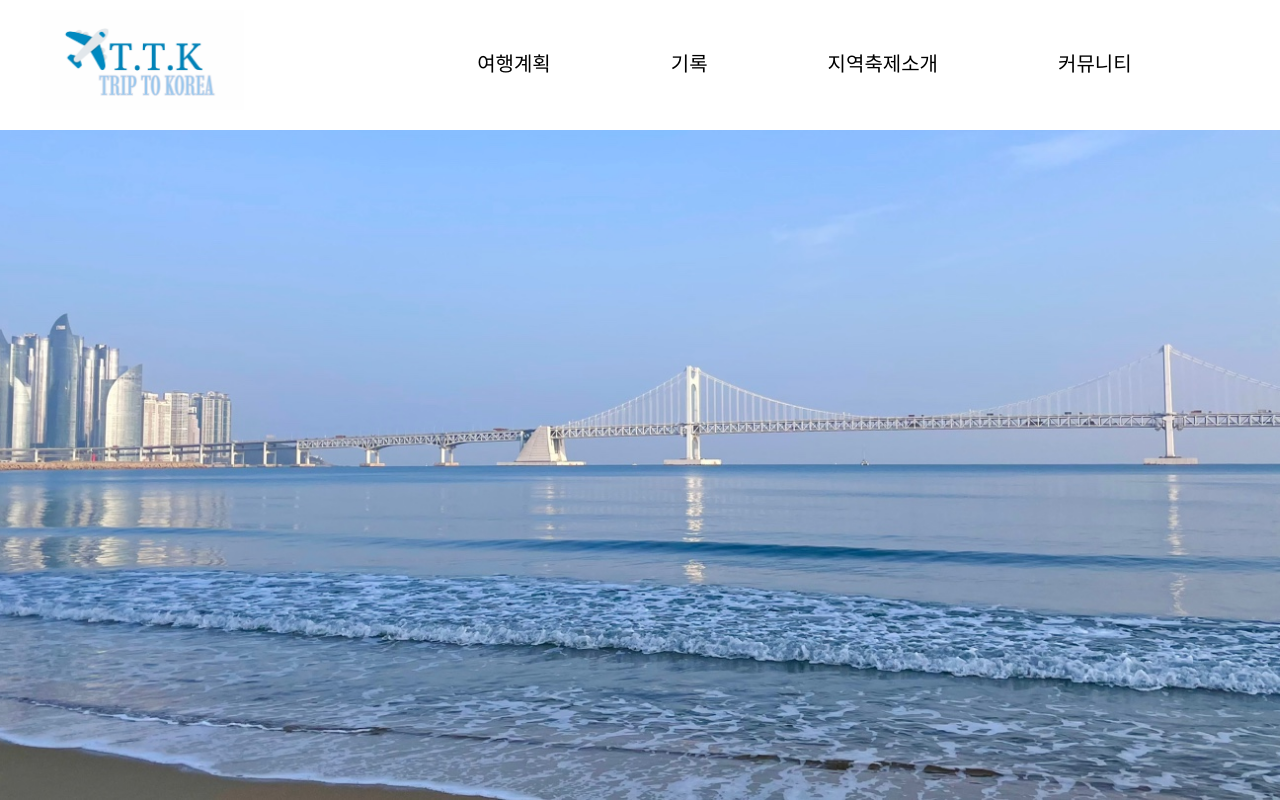
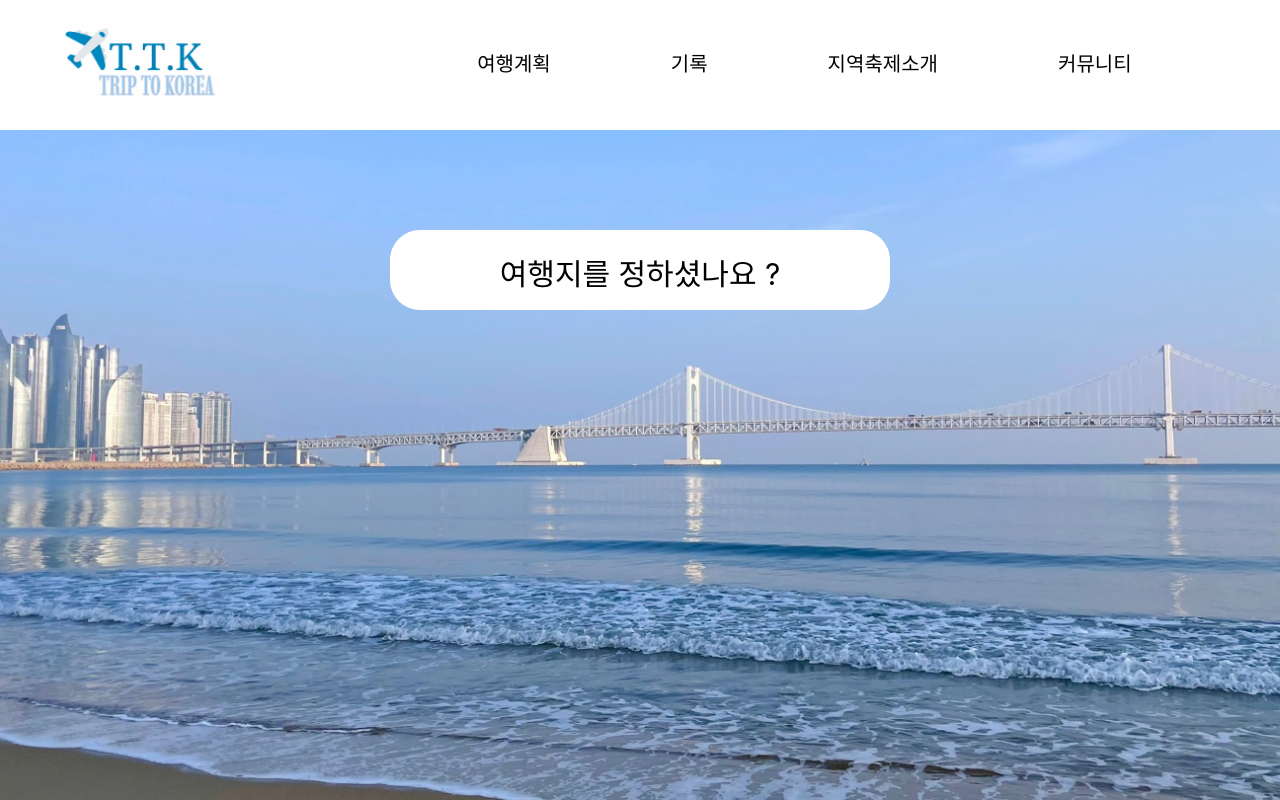
Before and after one commit to Letgojo/Web_project, a React (Create React App) app in the folder letgotrip/: page /TripPlan in a window 1280 px wide. Shown: the top 800 px of the page. Built offline with nearby package versions, Linux system fonts and the light colour scheme.

Commit message:
비밀번호

```diff
--- a/letgotrip/src/App.js
+++ b/letgotrip/src/App.js
@@ -10,6 +10,7 @@ import Pwdfind from './components/Pwdfind.jsx';
 import Communityform from './components/Communityform.jsx';
 import { firestore } from "./firebase";
 import Localfestival from './components/Localfestival';
+import TripPlan from './components/TripPlan.jsx';
 const App = () => {
   useEffect(()=> {
     console.log(firestore);
@@ -27,6 +28,7 @@ const App = () => {
       <Route path="/Login/Pwdfind" element={<Pwdfind />} />
       <Route path="/Community" element={<Communityform />} />
       <Route path="/localfestival" element={<Localfestival />} />
+      <Route path='/TripPlan' element={<TripPlan />}/>
       </Routes>
     </div>
   );
--- a/letgotrip/src/components/Header.jsx
+++ b/letgotrip/src/components/Header.jsx
@@ -52,7 +52,7 @@ const Header = ({chlidren}) => {
         <Template>
         <Link to="/"style={{ textDecoration:"none",color:"black"}}><Logo><MainLogo1 src={MainLogo} alt="Logo" /></Logo></Link>
         <HeaderUl>
-            <Category>여행계획</Category>
+            <Link to="/TripPlan" style={{textDecoration:"none",color:"black"}}><Category>여행계획</Category></Link>
             <Category>기록</Category>
             <Link to="/localfestival" style={{textDecoration:"none",color:"black"}}><Category>지역축제소개</Category></Link>
             <Link to="/Community"style={{textDecoration:"none",color:"black"}}><Category>커뮤니티</Category></Link>
--- a/letgotrip/src/components/Pwdfind.jsx
+++ b/letgotrip/src/components/Pwdfind.jsx
@@ -1,6 +1,7 @@
 import React,{useState} from 'react';
 import styled from 'styled-components';
 import { Link } from 'react-router-dom';
+import { firestore } from '../firebase';
 const Template  = styled.div`
     width : 699px;
     height : 569px;
@@ -45,7 +46,7 @@ const Email = styled.input`
     width : 400px;
     margin : 0px 10px 0 10px;
 `
-const Okbutton = styled.div`
+const Okbutton = styled.button`
     width : 501px;
     background-color:black;
     color : white;
@@ -92,6 +93,22 @@ const Pwdfind = () => {
         }
         return result;
     };
+    const Click_PWD = () =>
+    {
+        const ID = document.getElementById("value_ID").value
+        const Name = document.getElementById("value_name").value
+        const Email = document.getElementById("value_Email").value
+        const db = firestore.collection("회원관리");
+        db.doc(Email).get().then((doc)=>{
+            let person = doc.data();
+            if(Name === person.이름 && Email === person.이메일 && ID === person.아이디){
+                alert(`${person.이름}  귀화의 비밀번호는 ${person.패스워드}입니다.`)
+            }
+            else{
+                alert("없는 정보입니다.")
+            }
+        })
+    }
     return (
         <Template>
                 <IdPwdFind>
@@ -99,8 +116,8 @@ const Pwdfind = () => {
                 <PWDText>비밀번호찾기</PWDText>
             </IdPwdFind>
             <Contentform>
-            <p>아이디 : <Name type="text" /></p>
-            <p>이름 : <Name type="text" /></p>
+            <p>아이디 : <Name type="text" id='value_ID' /></p>
+            <p>이름 : <Name type="text" id='value_name'/></p>
             생년월일 :
                     <Year value={selectedYear} onChange={handleSelectYear}>
                         {year()}
@@ -112,9 +129,9 @@ const Pwdfind = () => {
                         {day()}
                     </Year>일
                     <Emailform>
-                    이메일 : <Email type="text" placeholder='이메일을 입력해주세요' />
+                    이메일 : <Email type="text" placeholder='이메일을 입력해주세요' id='value_Email'/>
                     </Emailform>
-                    <Okbutton >찾기</Okbutton>
+                    <Okbutton type="submit" onClick={Click_PWD} >찾기</Okbutton>
             </Contentform>
         </Template>
     );
--- /dev/null
+++ b/letgotrip/src/components/TripPlan.jsx
@@ -0,0 +1,24 @@
+import React from 'react';
+import styled from 'styled-components';
+
+const Triptitle = styled.div`
+    background-color : white;
+    margin : 100px auto;
+    width : 500px;
+    height : 60px;
+    font-size : 30px;
+    text-align : center;
+    border-radius : 30px;
+    padding-top : 20px;
+`
+const TripPlan = () => {
+    return (
+        <>
+            <Triptitle>
+                여행지를 정하셨나요 ?
+            </Triptitle>
+        </>
+    );
+};
+
+export default TripPlan;
```
